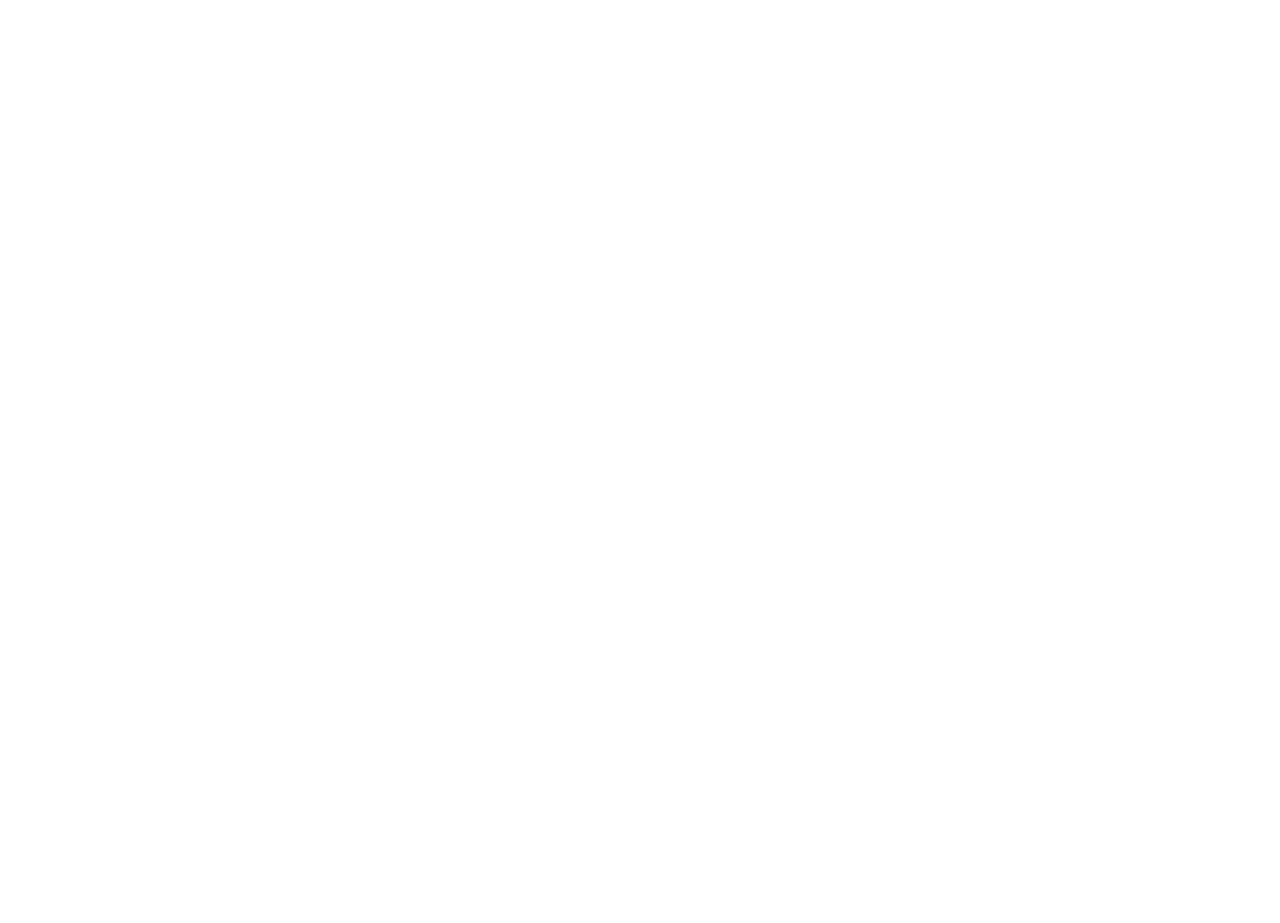
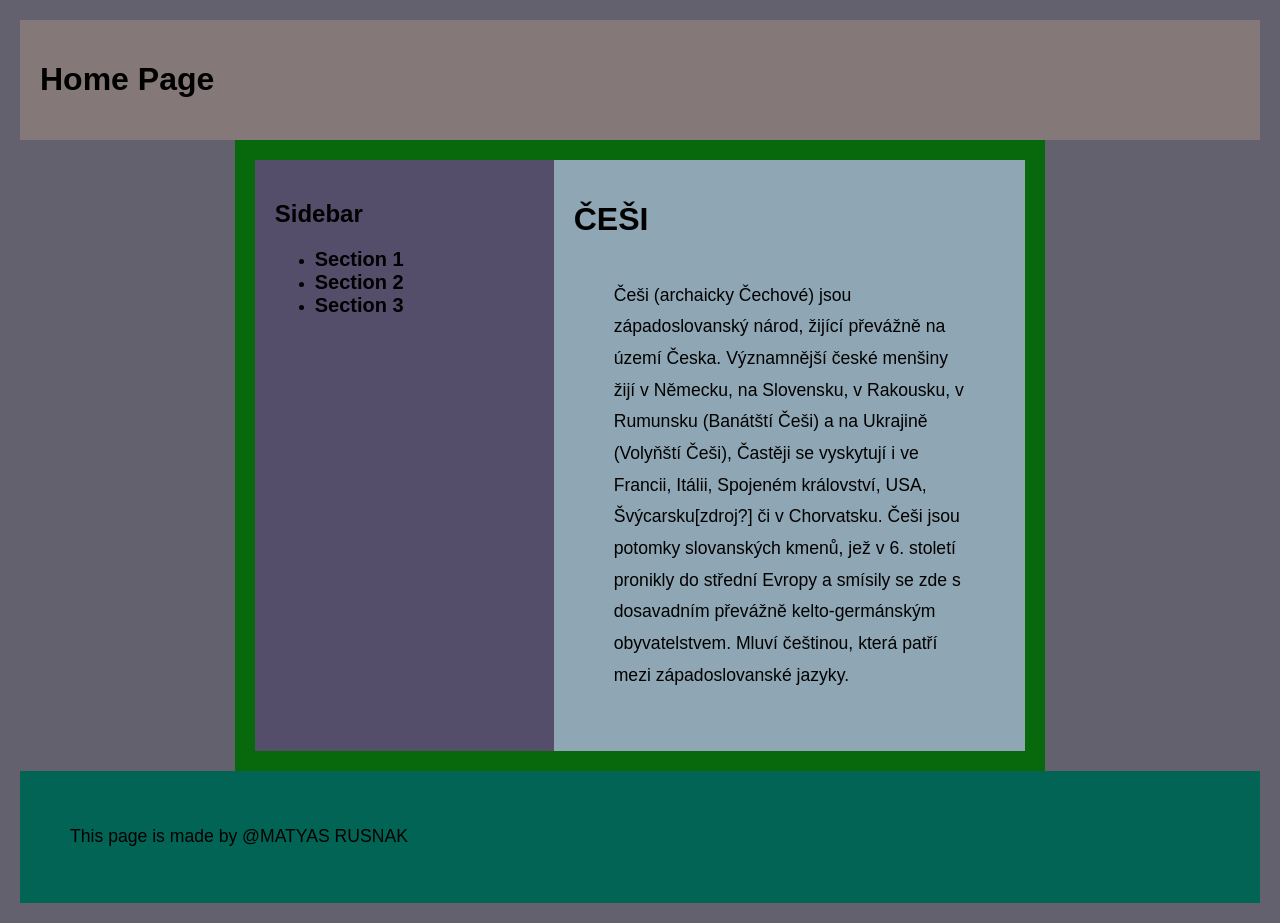
Before and after one commit to MRusnak40/Rusnak_C3c_LayautStranka, a plain HTML site: page home.html in a window 1280 px wide. Before the commit the page ends 800 px from the top, so only its background shows below. Drawn offline with Linux system fonts and the light colour scheme.

Commit message:
Commitning

```diff
--- a/home.html
+++ b/home.html
@@ -3,16 +3,58 @@
 <head>
     <link rel="stylesheet" href="stylesHome.css">
 </head>
-    <body>
+<body>
+    <div class="container">
+        <header class="header">
+
+            <h1>Home Page</h1>
+
+        </header>
+
+        <div class="next">
+        <div class="divider"></div>
+
+
+        <div class="boxes">
+            <div class="content">
+
+                <div class="sidebar">
+                    <h2>Sidebar</h2>
+                    <ul>
+                        <li><a href="#section1">Section 1</a></li>
+                        <li><a href="#section2">Section 2</a></li>
+                        <li><a href="#section3">Section 3</a></li>
+                    </ul>
+
+
+                </div>
+
+                <div class="main">
+                    <h1>ČEŠI</h1>
+                    <p>Češi (archaicky Čechové) jsou západoslovanský národ, žijící převážně na území Česka. Významnější české menšiny žijí v Německu, na Slovensku, v Rakousku, v Rumunsku (Banátští Češi) a na Ukrajině (Volyňští Češi), Častěji se vyskytují i ve Francii, Itálii, Spojeném království, USA, Švýcarsku[zdroj?] či v Chorvatsku. Češi jsou potomky slovanských kmenů, jež v 6. století pronikly do střední Evropy a smísily se zde s dosavadním převážně kelto-germánským obyvatelstvem. Mluví češtinou, která patří mezi západoslovanské jazyky.</p>
+
+                </div>
+
+            </div>
+        </div>
+
+
+        <div class="divider"></div>
+
+</div>
+        <footer class="footer"><p>This page is made by @MATYAS RUSNAK</p></footer>
+    </div>
+
+
+
+
+</body>
 
 
 
 
 
 
-    </body>
-
-
 
 
 
--- a/stylesHome.css
+++ b/stylesHome.css
@@ -0,0 +1,142 @@
+.container{
+    display: "grid";
+    grid-template-areas:
+    "header header"
+    "sidebar main"
+    "footer footer";
+    grid-template-columns: 250px 1fr;
+    grid-template-rows: auto 1fr auto;
+    min-height: 100vh;
+}
+
+
+body {
+    margin: 20px;
+    font-family: Arial, sans-serif;
+    background: rgb(100, 97, 110);
+}
+
+
+.nav
+{
+
+    height: 50px;
+    width: 100px;
+
+}
+a{
+    text-decoration: none;
+    color: black;
+    font-weight: bold;
+    font-size: 20px;
+    margin-top: auto;
+}
+.main {
+    grid-area: main;
+    background: #8fa6b4;
+    padding: 20px;
+    flex: 2 1 500px;                    /* zabere zbytek prostoru */
+    background-color: #8fa6b4;
+    padding: 20px;
+}
+
+.boxes{
+    display: flex;
+
+    justify-content: center;
+
+    background-color: rgb(7, 105, 12);
+    padding: 20px;
+
+
+}
+
+.logo{
+    height: 100px;
+    width: 100px;
+}
+
+.content {
+   display: flex;
+
+   grid-template-columns: 250px 1fr;
+    grid-template-rows: auto 1fr auto;
+    min-height: 60vh;
+    justify-content: center;
+
+
+}
+
+
+.sidebar {
+    grid-area: sidebar;
+    background: #544e6b;
+    padding: 20px;
+    flex: 1 1 300px;
+}
+
+.footer {
+    grid-area: footer;
+    background: #026454;
+    padding: 10px;
+}
+
+.image{
+    height: 50px;
+    width: 50px;
+    padding: 25px;
+}
+.header{
+    grid-area: header;
+    background: rgb(133, 120, 120);
+    display: flex;
+    justify-content: space-between;
+    align-items: center;
+    padding: 20px;
+}
+p{
+    display: flex;
+    padding: 20px;
+    margin: 20px;
+    font-size: 1.1rem;
+    line-height: 1.8;
+    align-items: flex-start;
+
+
+}
+.next{
+display: flex;
+
+   grid-template-columns: 250px 1fr;
+    grid-template-rows: auto 1fr auto;
+
+}
+.divider{
+    height: 20px;
+    width: 100%;
+
+    margin-top: 20px;
+    margin-bottom: 20px;
+}
+
+
+
+@media screen and (max-width: 600px) {
+    .container {
+        grid-template-areas:
+            "header"
+            "sidebar"
+            "main"
+            "footer";
+        grid-template-columns: 1fr;
+    }
+
+    .header {
+        flex-direction: column;
+        align-items: flex-start;
+    }
+
+    .nav {
+        margin-top: 10px;
+    }
+}
--- a/stylesIndex.css
+++ b/stylesIndex.css
@@ -11,9 +11,9 @@
 
 
 body {
-    margin: 0;
+    margin: 20px;
     font-family: Arial, sans-serif;
-    background: white;
+    background: rgb(100, 97, 110);
 }
 
 
```
Also changed, not shown: index.html (+2 -2 lines).
